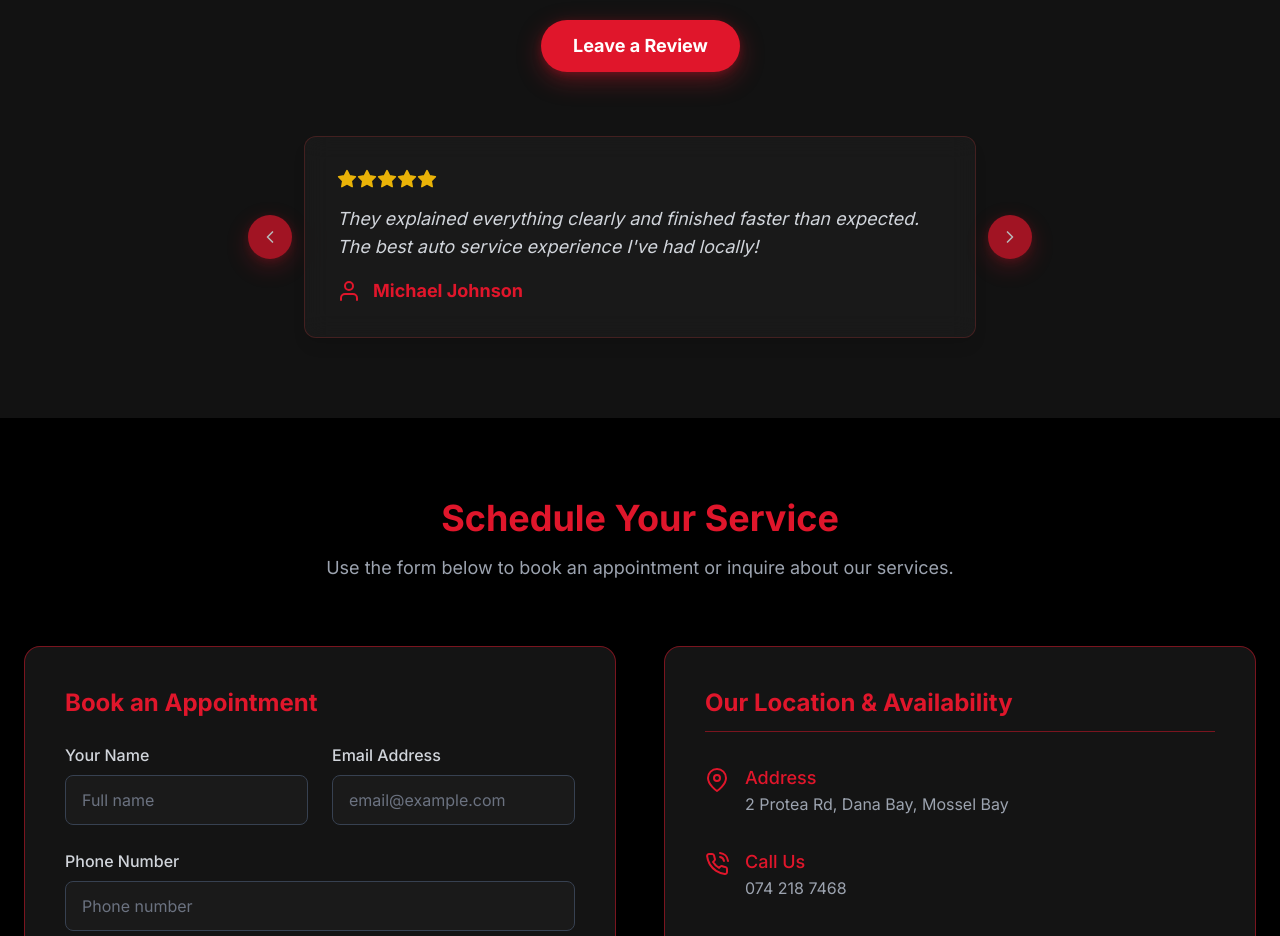
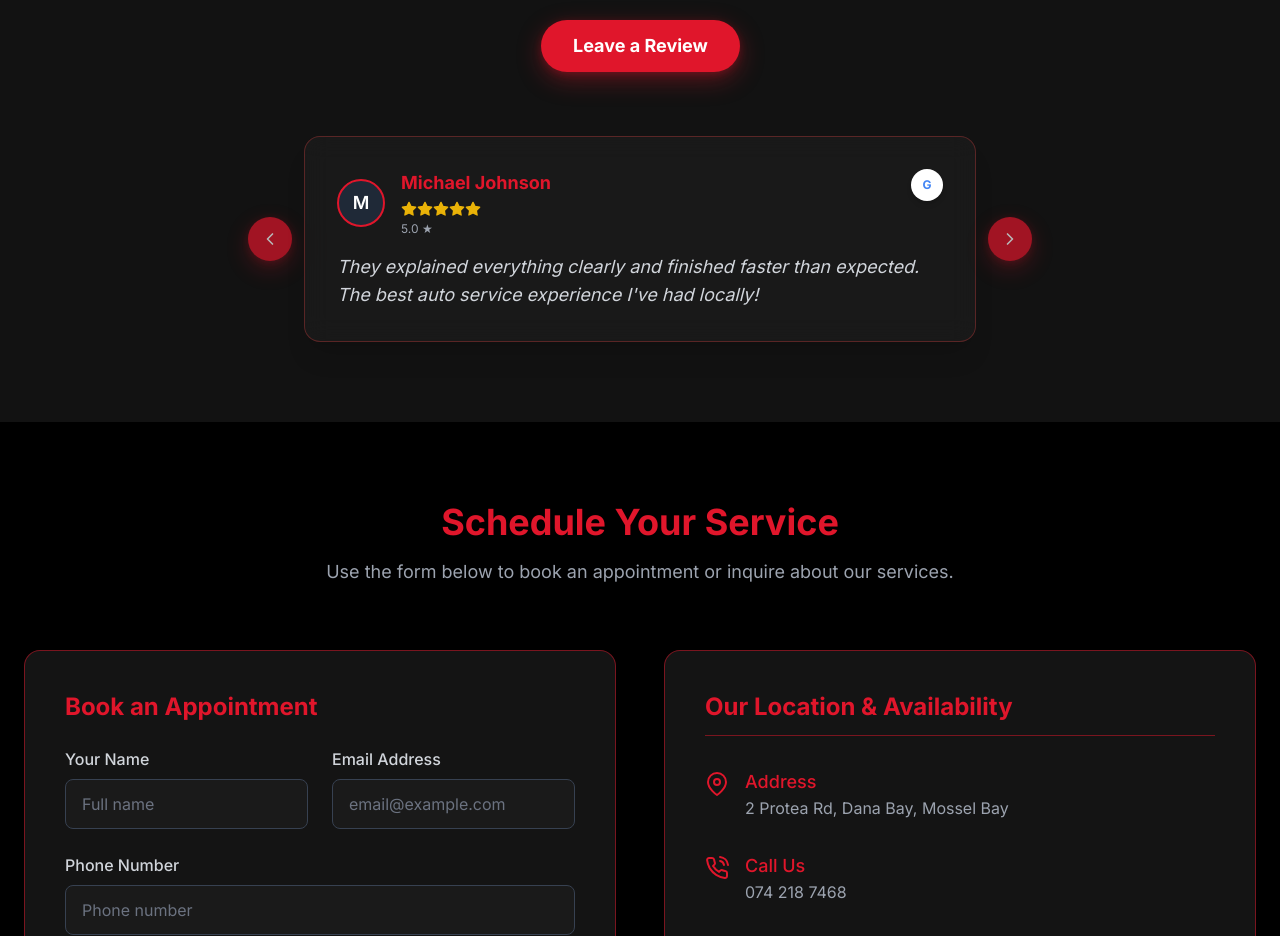
Before and after one commit to Ruan1993/CC_Auto_Repairs, a website: page index.html in a window 1280 px wide. Shown: the part 1960-2896 px from the top of the page. Drawn offline with nearby package versions, Linux system fonts and the light colour scheme; no server answers.

Commit message:
Improve Google reviews UI and integration

```diff
--- a/index.html
+++ b/index.html
@@ -462,26 +462,52 @@
 
           <div
             id="review-card"
-            class="bg-card-bg/60 backdrop-blur-md px-5 py-6 sm:p-8 rounded-xl border border-red-500/20 hover:border-primary transition-opacity duration-300 transition-transform shadow-lg w-full max-w-[75vw] sm:max-w-[85vw] md:max-w-2xl reveal"
+            class="bg-card-bg/60 backdrop-blur-md px-5 py-6 sm:p-8 rounded-2xl border border-red-500/30 hover:border-primary transition-opacity duration-300 transition-transform shadow-xl w-full max-w-[75vw] sm:max-w-[85vw] md:max-w-2xl reveal"
           >
-            <div class="flex mb-4 text-yellow-500">
-              <i data-feather="star" class="w-5 h-5 fill-current"></i>
-              <i data-feather="star" class="w-5 h-5 fill-current"></i>
-              <i data-feather="star" class="w-5 h-5 fill-current"></i>
-              <i data-feather="star" class="w-5 h-5 fill-current"></i>
-              <i data-feather="star" class="w-5 h-5 fill-current"></i>
+            <div class="flex items-start justify-between mb-4">
+              <div class="flex items-center gap-4">
+                <div
+                  class="w-12 h-12 rounded-full border-2 border-primary overflow-hidden bg-gray-800 flex items-center justify-center"
+                >
+                  <img
+                    id="review-avatar"
+                    src=""
+                    alt=""
+                    loading="lazy"
+                    class="w-full h-full object-cover hidden"
+                  />
+                  <span
+                    id="review-initials"
+                    class="text-white font-semibold text-lg"
+                  ></span>
+                </div>
+                <div>
+                  <h4
+                    id="review-author"
+                    class="font-bold text-white text-base sm:text-lg"
+                  ></h4>
+                  <div
+                    class="flex items-center text-yellow-500 text-sm mt-1 mb-1"
+                  >
+                    <i data-feather="star" class="w-4 h-4 fill-current"></i>
+                    <i data-feather="star" class="w-4 h-4 fill-current"></i>
+                    <i data-feather="star" class="w-4 h-4 fill-current"></i>
+                    <i data-feather="star" class="w-4 h-4 fill-current"></i>
+                    <i data-feather="star" class="w-4 h-4 fill-current"></i>
+                  </div>
+                  <p id="review-meta" class="text-xs text-gray-400"></p>
+                </div>
+              </div>
+              <div
+                class="flex items-center justify-center w-8 h-8 rounded-full bg-white shadow-md"
+              >
+                <span class="text-xs font-bold" style="color: #4285f4">G</span>
+              </div>
             </div>
             <p
               id="review-text"
-              class="text-gray-300 italic mb-4 text-base sm:text-lg"
+              class="text-gray-300 italic text-base sm:text-lg leading-relaxed"
             ></p>
-            <div class="flex items-center">
-              <i data-feather="user" class="w-6 h-6 text-primary mr-3"></i>
-              <h4
-                id="review-author"
-                class="font-bold text-white text-base sm:text-lg"
-              ></h4>
-            </div>
           </div>
 
           <button
--- a/script.js
+++ b/script.js
@@ -84,16 +84,25 @@ const fallbackReviews = [
     text:
       "They explained everything clearly and finished faster than expected. The best auto service experience I've had locally!",
     author: "Michael Johnson",
+    rating: 5,
+    photo: null,
+    relativeTime: "",
   },
   {
     text:
       "Owner Corne diagnosed my suspension issue accurately and provided excellent, honest service. Will definitely return for all my repairs.",
     author: "Sarah Williams",
+    rating: 5,
+    photo: null,
+    relativeTime: "",
   },
   {
     text:
       "My car runs smoother after their brake service and fluid change. Transparent pricing and quality service for a first-time customer.",
     author: "David Rodriguez",
+    rating: 5,
+    photo: null,
+    relativeTime: "",
   },
 ];
 
@@ -102,12 +111,45 @@ let reviews = fallbackReviews.slice();
 const reviewTextEl = document.getElementById("review-text");
 const reviewAuthorEl = document.getElementById("review-author");
 const reviewCardEl = document.getElementById("review-card");
+const reviewAvatarEl = document.getElementById("review-avatar");
+const reviewInitialsEl = document.getElementById("review-initials");
+const reviewMetaEl = document.getElementById("review-meta");
 const reviewPrevBtn = document.getElementById("review-prev");
 const reviewNextBtn = document.getElementById("review-next");
 
 let reviewIndex = 0;
 let reviewTimer = null;
 const ROTATE_MS = 6000;
+
+function renderReviewDetails(review) {
+  if (reviewAvatarEl && reviewInitialsEl) {
+    const hasPhoto = review.photo && typeof review.photo === "string";
+    if (hasPhoto) {
+      reviewAvatarEl.src = review.photo;
+      reviewAvatarEl.alt = review.author || "Reviewer";
+      reviewAvatarEl.classList.remove("hidden");
+      reviewInitialsEl.classList.add("hidden");
+    } else {
+      reviewAvatarEl.src = "";
+      reviewAvatarEl.classList.add("hidden");
+      const name = review.author || "";
+      const initial = name.trim().charAt(0).toUpperCase() || "C";
+      reviewInitialsEl.textContent = initial;
+      reviewInitialsEl.classList.remove("hidden");
+    }
+  }
+  if (reviewMetaEl) {
+    const parts = [];
+    if (typeof review.rating === "number" && review.rating > 0) {
+      const rounded = Math.round(review.rating * 10) / 10;
+      parts.push(`${rounded.toFixed(1)} ★`);
+    }
+    if (review.relativeTime && typeof review.relativeTime === "string") {
+      parts.push(review.relativeTime);
+    }
+    reviewMetaEl.textContent = parts.join(" · ") || "Google review";
+  }
+}
 
 function showReview(i, direction = "next") {
   reviewIndex = (i + reviews.length) % reviews.length;
@@ -116,8 +158,10 @@ function showReview(i, direction = "next") {
   reviewCardEl.style.opacity = 0;
   reviewCardEl.style.transform = `translateX(${outOffset}px)`;
   setTimeout(() => {
-    reviewTextEl.textContent = reviews[reviewIndex].text;
-    reviewAuthorEl.textContent = reviews[reviewIndex].author;
+    const current = reviews[reviewIndex];
+    reviewTextEl.textContent = current.text;
+    reviewAuthorEl.textContent = current.author;
+    renderReviewDetails(current);
     const inOffset = direction === "next" ? -40 : 40;
     reviewCardEl.style.transform = `translateX(${inOffset}px)`;
     requestAnimationFrame(() => {
@@ -176,6 +220,10 @@ async function loadReviewsFromCollector() {
       .map((r) => ({
         text: r.text.trim(),
         author: r.author_name || "Customer",
+        rating:
+          typeof r.rating === "number" && r.rating > 0 ? r.rating : 5,
+        photo: r.profile_photo_url || null,
+        relativeTime: r.relative_time_description || "",
       }));
     if (mapped.length > 0) {
       reviews = mapped;
```
Also changed, not shown: dist/tailwind.css.
